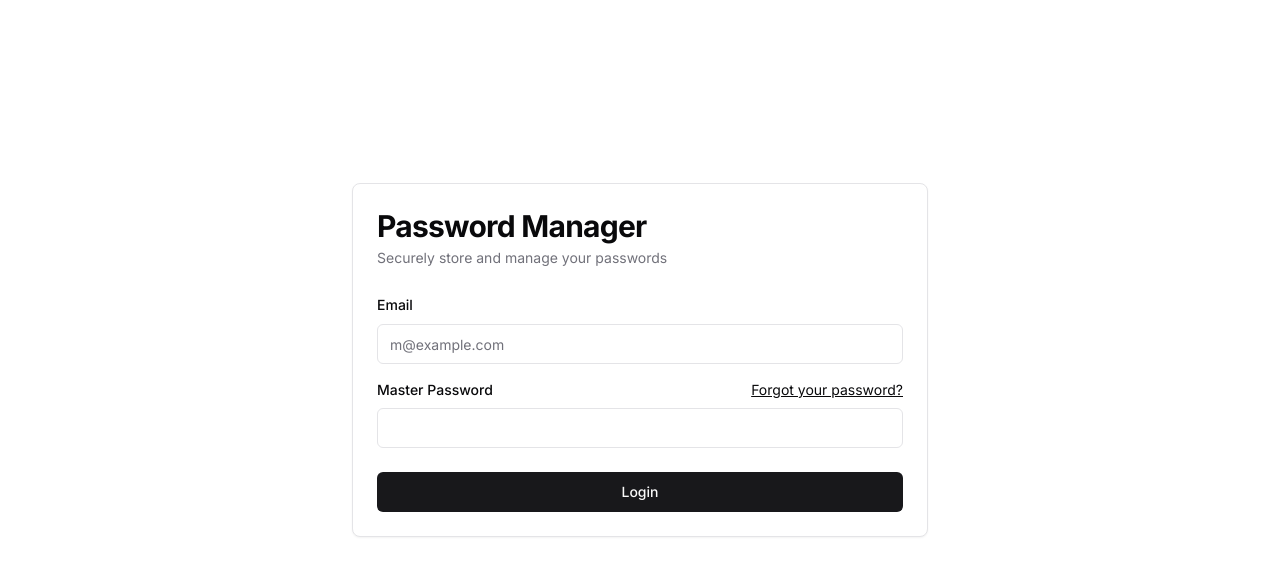
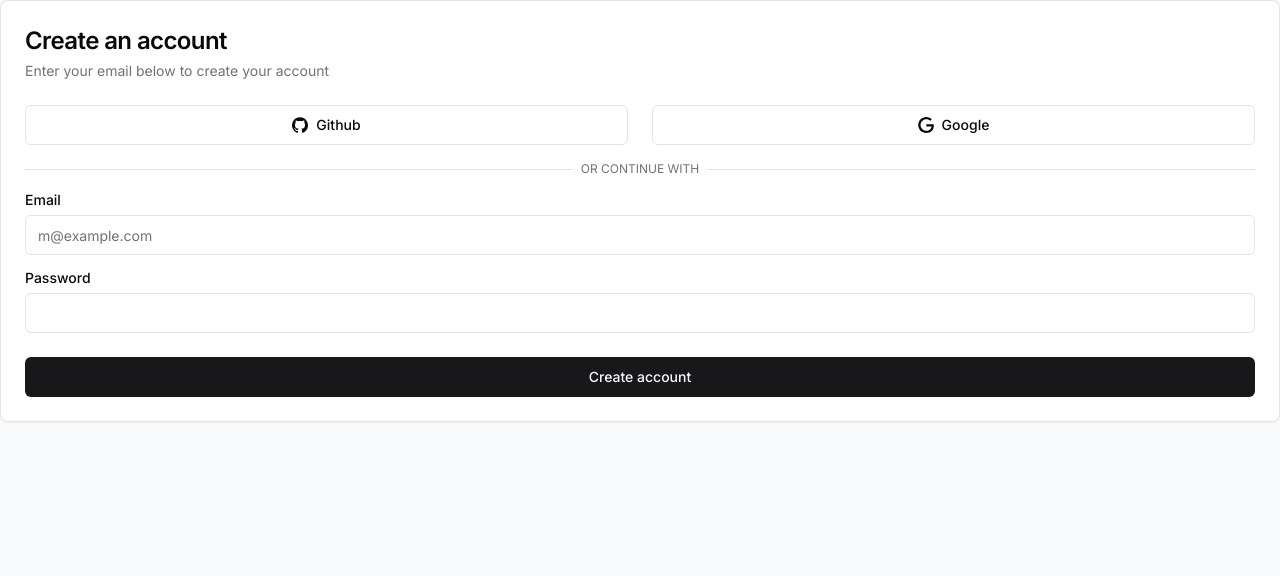
Before and after one commit to Raghav-45/never-remember, a Next.js app: page /login in a window 1280 px wide. Shown: the top 576 px of the page. Built offline with nearby package versions, Linux system fonts and the light colour scheme; no server answers.

Commit message:
login feature

```diff
--- a/package.json
+++ b/package.json
@@ -16,8 +16,10 @@
     "@tanstack/react-table": "^8.13.2",
     "class-variance-authority": "^0.7.0",
     "clsx": "^2.1.0",
+    "firebase": "^10.8.1",
     "lucide-react": "^0.356.0",
     "next": "14.1.3",
+    "next-auth": "^4.24.7",
     "react": "^18",
     "react-dom": "^18",
     "tailwind-merge": "^2.2.1",
--- /dev/null
+++ b/src/app/SessionProvider.tsx
@@ -0,0 +1,20 @@
+'use client'
+
+import { FC } from 'react'
+import { Session } from 'next-auth';
+import { SessionProvider as Provider } from 'next-auth/react';
+
+interface SessionProviderProps {
+  children: React.ReactNode;
+  session: Session | null;
+}
+
+const SessionProvider: FC<SessionProviderProps> = ({children, session}) => {
+  return (
+    <Provider>
+      {children}
+    </Provider>
+  )
+}
+
+export default SessionProvider
--- a/src/app/layout.tsx
+++ b/src/app/layout.tsx
@@ -1,6 +1,11 @@
 import type { Metadata } from "next";
 import { Inter } from "next/font/google";
 import "./globals.css";
+import Navbar from "@/components/Navbar";
+import { cn } from "@/lib/utils";
+import { getServerSession } from "next-auth";
+import { authOptions } from "@/pages/api/auth/[...nextauth]";
+import SessionProvider from "./SessionProvider";
 
 const inter = Inter({ subsets: ["latin"] });
 
@@ -9,14 +14,26 @@ export const metadata: Metadata = {
   description: "Generated by create next app",
 };
 
-export default function RootLayout({
+export default async function RootLayout({
   children,
 }: Readonly<{
   children: React.ReactNode;
 }>) {
+  const session = await getServerSession(authOptions)
   return (
-    <html lang="en">
-      <body className={inter.className}>{children}</body>
+    <html
+      lang='en'
+      className={cn(
+        'bg-white text-slate-900 antialiased light',
+        inter.className
+      )}
+    >
+      <body className='min-h-screen bg-slate-50 antialiased'>
+        <SessionProvider session={session}>
+          {/* <Navbar /> */}
+          <div className='container max-w-7xl mx-auto h-full px-0'>{children}</div>
+        </SessionProvider>
+      </body>
     </html>
   );
 }
--- a/src/app/login/page.tsx
+++ b/src/app/login/page.tsx
@@ -1,36 +1,86 @@
-import { CardTitle, CardDescription, CardHeader, CardContent, Card } from "@/components/ui/card"
+'use client'
+
+import { CardTitle, CardDescription, CardHeader, CardContent, Card, CardFooter } from "@/components/ui/card"
 import { Label } from "@/components/ui/label"
 import { Input } from "@/components/ui/input"
 import Link from "next/link"
 import { Button } from "@/components/ui/button"
+import { CustomIcons } from "@/components/CustomIcons"
+import { signIn } from "next-auth/react"
+
+// export default function Login() {
+//   return (
+//     // <div className="flex w-[100vw] h-[90vh] items-center">
+//       <Card className="w-full max-w-xl mx-auto">
+//         <CardHeader className="space-y-1">
+//           <CardTitle className="text-3xl font-bold">Password Manager</CardTitle>
+//           <CardDescription>Securely store and manage your passwords</CardDescription>
+//         </CardHeader>
+//         <CardContent className="space-y-6">
+//           <div className="space-y-4">
+//             <div className="space-y-2">
+//               <Label htmlFor="email">Email</Label>
+//               <Input id="email" placeholder="m@example.com" type="email" />
+//             </div>
+//             <div className="space-y-2">
+//               <div className="flex items-center">
+//                 <Label htmlFor="password">Master Password</Label>
+//                 <Link className="ml-auto inline-block text-sm underline" href="#">
+//                   Forgot your password?
+//                 </Link>
+//               </div>
+//               <Input id="password" type="password" />
+//             </div>
+//           </div>
+//           <Button onClick={() => signIn('google')} className="w-full">Login</Button>
+//         </CardContent>
+//       </Card>
+//     // </div>
+//   )
+// }
 
 export default function Login() {
   return (
-    <div className="flex w-[100vw] h-[90vh] items-center">
-      <Card className="w-full max-w-xl mx-auto">
+    <Card>
       <CardHeader className="space-y-1">
-          <CardTitle className="text-3xl font-bold">Password Manager</CardTitle>
-          <CardDescription>Securely store and manage your passwords</CardDescription>
+        <CardTitle className="text-2xl">Create an account</CardTitle>
+        <CardDescription>
+          Enter your email below to create your account
+        </CardDescription>
       </CardHeader>
-        <CardContent className="space-y-6">
-          <div className="space-y-4">
-            <div className="space-y-2">
+      <CardContent className="grid gap-4">
+        <div className="grid grid-cols-2 gap-6">
+          <Button variant="outline">
+            <CustomIcons.gitHub className="mr-2 h-4 w-4" />
+            Github
+          </Button>
+          <Button onClick={() => signIn('google')} variant="outline">
+            <CustomIcons.google className="mr-2 h-4 w-4" />
+            Google
+          </Button>
+        </div>
+        <div className="relative">
+          <div className="absolute inset-0 flex items-center">
+            <span className="w-full border-t" />
+          </div>
+          <div className="relative flex justify-center text-xs uppercase">
+            <span className="bg-background px-2 text-muted-foreground">
+              Or continue with
+            </span>
+          </div>
+        </div>
+        <div className="grid gap-2">
           <Label htmlFor="email">Email</Label>
-              <Input id="email" placeholder="m@example.com" type="email" />
+          <Input id="email" type="email" placeholder="m@example.com" />
         </div>
-            <div className="space-y-2">
-              <div className="flex items-center">
-                <Label htmlFor="password">Master Password</Label>
-                <Link className="ml-auto inline-block text-sm underline" href="#">
-                  Forgot your password?
-                </Link>
-              </div>
+        <div className="grid gap-2">
+          <Label htmlFor="password">Password</Label>
           <Input id="password" type="password" />
         </div>
-          </div>
-          <Button className="w-full">Login</Button>
       </CardContent>
+      <CardFooter>
+        <Button className="w-full">Create account</Button>
+      </CardFooter>
     </Card>
-    </div>
   )
 }
--- /dev/null
+++ b/src/components/Navbar.tsx
@@ -0,0 +1,31 @@
+import Link from 'next/link'
+import { LockKeyholeIcon } from 'lucide-react'
+
+const Navbar = async () => {
+  return (
+    <div className='fixed top-0 inset-x-0 h-fit backdrop-blur-sm bg-white/30 border-b border-zinc-500 z-[10] py-2'>
+      <div className='container max-w-7xl h-full mx-auto flex items-center justify-between gap-2 px-4'>
+        {/* LOGO */}
+        <Link href='/' className='flex gap-2 items-center'>
+          <LockKeyholeIcon className='h-8 w-8 sm:h-6 sm:w-6' />
+          <p className='block text-zinc-700 text-sm font-semibold uppercase'>
+            Never Remember
+          </p>
+        </Link>
+
+        {/* SEARCH BAR */}
+        {/* <SearchBar /> */}
+
+        {/* {session?.user ? (
+          <ProfileNav user={session.user} />
+        ) : (
+          <Link href='/login' className={buttonVariants()}>
+            Login
+          </Link>
+        )} */}
+      </div>
+    </div>
+  )
+}
+
+export default Navbar
--- /dev/null
+++ b/src/lib/firebaseClient.ts
@@ -0,0 +1,24 @@
+// Import the functions you need from the SDKs you need
+import { initializeApp } from 'firebase/app'
+import { getAuth } from 'firebase/auth'
+import { getFirestore } from 'firebase/firestore'
+// TODO: Add SDKs for Firebase products that you want to use
+// https://firebase.google.com/docs/web/setup#available-libraries
+
+// Your web app's Firebase configuration
+const firebaseConfig = {
+  apiKey: "AIzaSyB8O6f90HVfhTSRX-VcggNLw3KGmLiPiCY",
+  authDomain: "never-remember.firebaseapp.com",
+  projectId: "never-remember",
+  storageBucket: "never-remember.appspot.com",
+  messagingSenderId: "608787416046",
+  appId: "1:608787416046:web:d5639e91a0768ca18a44ff",
+  measurementId: "G-C4FRVYWPXS"
+}
+
+// Initialize Firebase
+const app = initializeApp(firebaseConfig)
+const auth = getAuth(app)
+const db = getFirestore(app)
+
+export { auth, db }
--- /dev/null
+++ b/src/pages/api/auth/[...nextauth].js
@@ -0,0 +1,15 @@
+import NextAuth from "next-auth"
+import GoogleProvider from "next-auth/providers/google"
+
+export const authOptions = {
+  // Configure one or more authentication providers
+  providers: [
+    GoogleProvider({
+      clientId: process.env.GOOGLE_CLIENT_ID,
+      clientSecret: process.env.GOOGLE_CLIENT_SECRET
+    }),
+    // ...add more providers here
+  ],
+}
+
+export default NextAuth(authOptions)
```
Also changed, not shown: 1 other file (tests, documents, lock files or other folders). Lines whose indentation alone changed are shown as unchanged.
